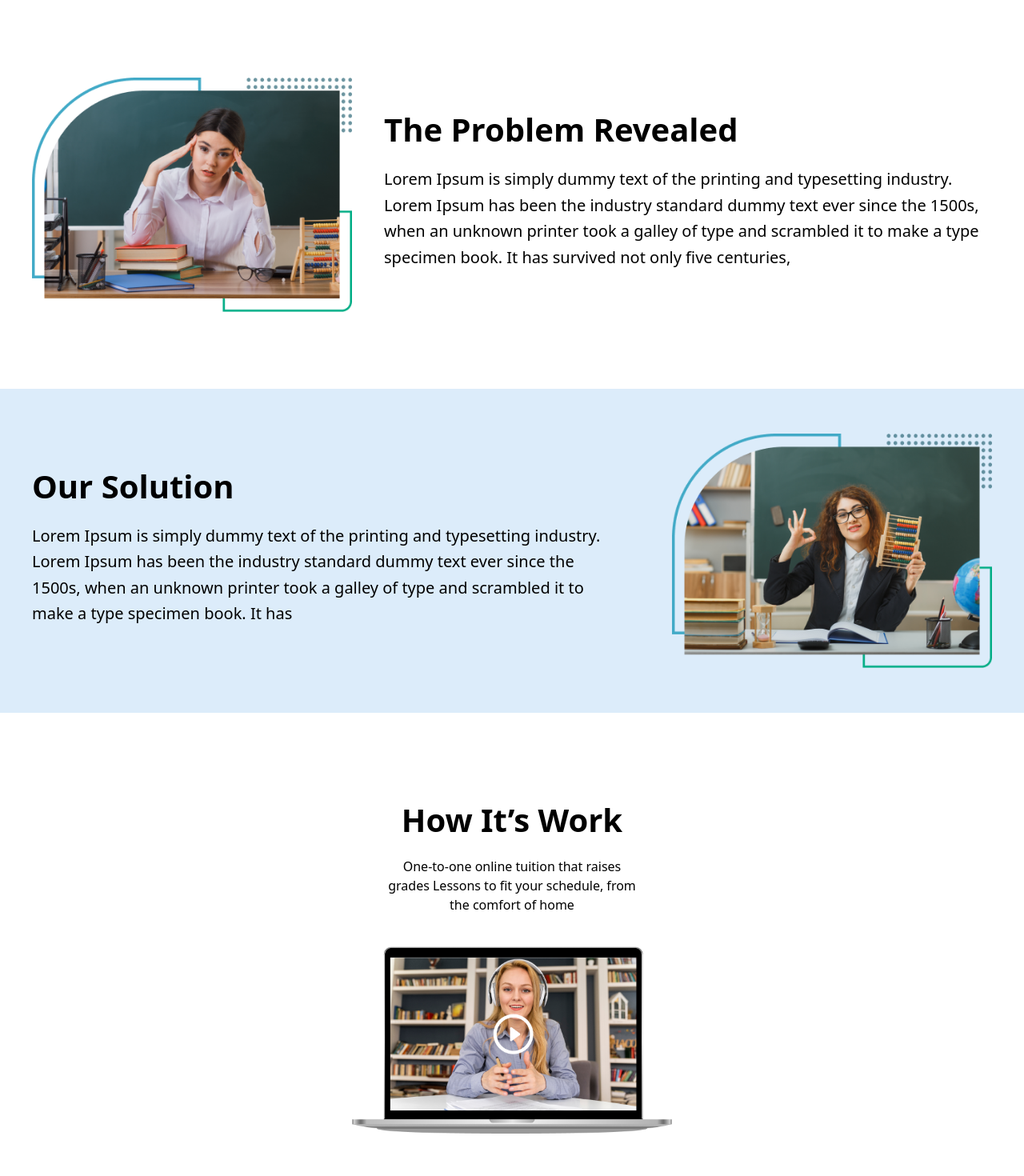
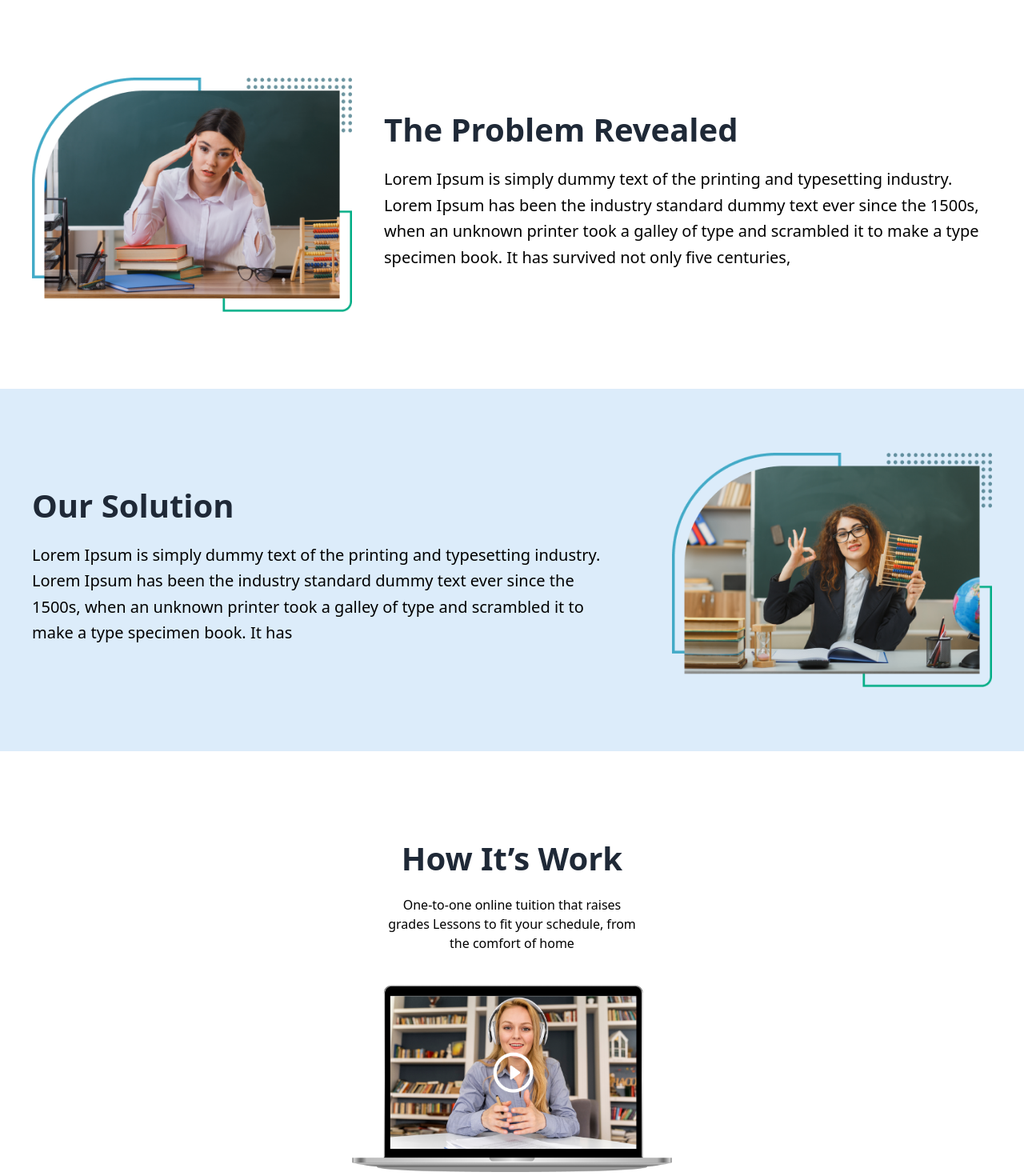
Before and after one commit to krazytofayel/tutor2u, a React (Vite) app: page /about_us in a window 1280 px wide. Shown: the part 540-2010 px from the top of the page at 80% size. Built offline with nearby package versions, Linux system fonts and the light colour scheme; the HTML template or start-up script is replaced by a standard one.

Commit message:
about us check done

```diff
--- a/src/Components/Pages/AboutUs/AboutUs.jsx
+++ b/src/Components/Pages/AboutUs/AboutUs.jsx
@@ -18,10 +18,10 @@ const AboutUs = () => {
     window.addEventListener("scroll", setFixed);
     return (
         <>
-             <div className={`z-10 container-xl mx-auto xl:px-56 ${navfix ? ' top-0 h-[6%] w-full fixed bg-white ' : ''}`} >
-        <Navbars className='relative ' />
+            <div className={`z-10 container-xl mx-auto xl:px-56 ${navfix ? ' top-0 h-[10%] w-full fixed bg-white ' : ''}`} >
+                <Navbars className='relative ' />
 
-      </div>
+            </div>
             {/* About top banner start */}
 
             <section className="AboutUs_Top_Banner bg-[#2C6777]">
@@ -61,7 +61,7 @@ const AboutUs = () => {
                         </div>
                         <div className="xl:w-4/6 lg:w-2/4 md:w-1/2 w-full lg:pr-10 lg:py-6 mb-6 lg:mb-0 md:pr-5 ">
                             <div className="xl:w-[48rem] xl:ml-10  md:ml-5">
-                                <h1 className="text-black text-[24px] xl:text-[40px] lg:text-[36px] md:text-[27px] title-font font-bold mb-4 ">
+                                <h1 className="text-gray-800 text-[24px] xl:text-[40px] lg:text-[36px] md:text-[27px] title-font font-bold mb-4 ">
                                     The Problem Revealed
                                 </h1>
 
@@ -80,11 +80,11 @@ const AboutUs = () => {
 
             {/* Our Solution section start */}
             <section className="AboutUs_Top_Banner bg-[#DCECFA]">
-                <div className="container px-5 py-10 lg:py-14 md:py-10  mx-auto mb-12">
+                <div className="container px-5 py-10 lg:py-20 md:py-10  mx-auto mb-12">
                     <div className=" mx-auto flex flex-wrap px-5 md:flex-row flex-col items-center">
                         <div className="xl:w-4/6 lg:w-2/4 md:w-1/2 w-full lg:pr-10 lg:py-6 mb-6 lg:mb-0 md:pr-5">
                             <div className="xl:w-[45rem]">
-                                <h1 className="text-black text-[24px] xl:text-[40px] lg:text-[36px] md:text-[27px] title-font font-bold mb-4 ">
+                                <h1 className="text-gray-800 text-[24px] xl:text-[40px] lg:text-[36px] md:text-[27px] title-font font-bold mb-4 ">
                                     Our Solution
                                 </h1>
 
@@ -110,7 +110,7 @@ const AboutUs = () => {
                 <div className="container px-5 py-10 lg:py-14 md:py-10  mx-auto mb-12 ">
                     <div className=" mx-auto flex px-5 items-center justify-center flex-col mb-6">
                         <div className="text-center lg:w-2/3 w-full">
-                            <h1 className="title-font text-black text-[24px] xl:text-[40px] lg:text-[36px] md:text-[27px] title-font font-bold mb-4">
+                            <h1 className="title-font text-gray-800 text-[24px] xl:text-[40px] lg:text-[36px] md:text-[27px] title-font font-bold mb-4">
                                 How It’s Work
                             </h1>
                             <p className=" xl:w-2/5 lg:w-3/4 mx-auto text-gray-500s font-medium mb-10 ">
@@ -128,7 +128,7 @@ const AboutUs = () => {
                     {/* 3 card section start */}
                     <div className="flex flex-wrap sm:-m-4 -mx-4 -mb-10 -mt-4 md:space-y-0 space-y-6">
                         <div className="p-4 md:w-1/3 flex flex-col text-center items-center">
-                            <div className="w-20 h-20 inline-flex items-center justify-center rounded-full bg-[#2C6777] mb-5 flex-shrink-0">
+                            <div className="h-10 w-10 md:w-20 md:h-20 inline-flex items-center justify-center rounded-full bg-[#2C6777] mb-5 flex-shrink-0">
                                 <p className="text-3xl font-medium text-white">1</p>
                             </div>
                             <div className="flex-grow">
@@ -139,7 +139,7 @@ const AboutUs = () => {
                             </div>
                         </div>
                         <div className="p-4 md:w-1/3 flex flex-col text-center items-center">
-                            <div className="w-20 h-20 inline-flex items-center justify-center rounded-full bg-[#2C6777] mb-5 flex-shrink-0">
+                            <div className="h-10 w-10 md:w-20 md:h-20  inline-flex items-center justify-center rounded-full bg-[#2C6777] mb-5 flex-shrink-0">
                                 <p className="text-3xl font-medium text-white">2</p>
                             </div>
                             <div className="flex-grow">
@@ -150,7 +150,7 @@ const AboutUs = () => {
                             </div>
                         </div>
                         <div className="p-4 md:w-1/3 flex flex-col text-center items-center">
-                            <div className="w-20 h-20 inline-flex items-center justify-center rounded-full bg-[#2C6777] mb-5 flex-shrink-0">
+                            <div className="h-10 w-10 md:w-20 md:h-20  inline-flex items-center justify-center rounded-full bg-[#2C6777] mb-5 flex-shrink-0">
                                 <p className="text-3xl font-medium text-white">3</p>
                             </div>
                             <div className="flex-grow">
@@ -204,13 +204,13 @@ const AboutUs = () => {
 
             {/* Faq section start */}
             <section className="FAQ-section ">
-                <div className="bg-[#F0F8FF] lg:p-16">
+                <div className=" lg:p-16">
 
 
                     <div className="container mx-auto">
 
 
-                        <h1 className="title-font text-black text-[24px] xl:text-[40px] lg:text-[36px] md:text-[27px] title-font font-bold mb-4 text-center">
+                        <h1 className="title-font text-gray-800 text-[24px] xl:text-[40px] lg:text-[36px] md:text-[27px] title-font font-bold mb-4 text-center">
                             Frequently Asked Questions
                         </h1>
                         <div className="grid grid-cols-12 gap-4  p-2">
```
